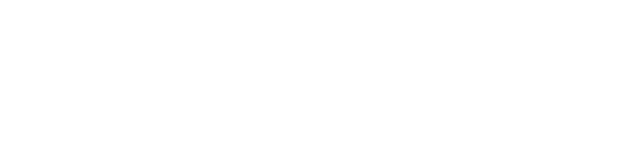
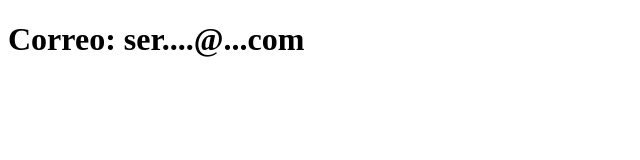
Before and after one commit to Sapbri/sistema-de-registro, a plain HTML site: page contacto.html in a window 1280 px wide. Shown: the whole page, without its empty margins (0-640 px from the left). Drawn offline with Linux system fonts and the light colour scheme.

Commit message:
Actualiza el index y contacto

```diff
--- a/contacto.html
+++ b/contacto.html
@@ -6,6 +6,6 @@
   <title>Contacto</title>
 </head>
 <body>
-  <script src="app.js"></script>
+  <h1>Correo: ser....@...com</h1>
 </body>
 </html>
```
Also changed, not shown: index.html (+1 -1 lines).
